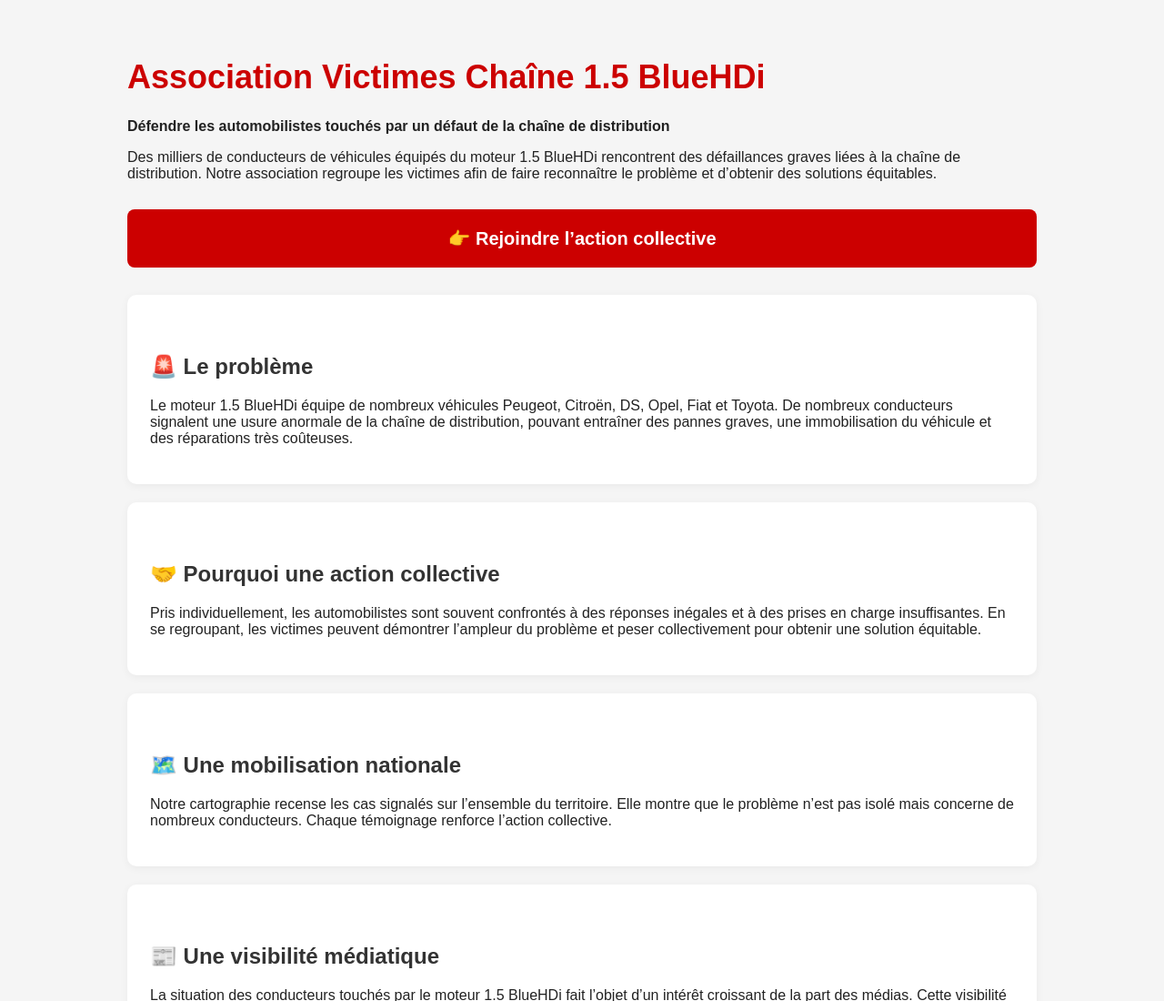
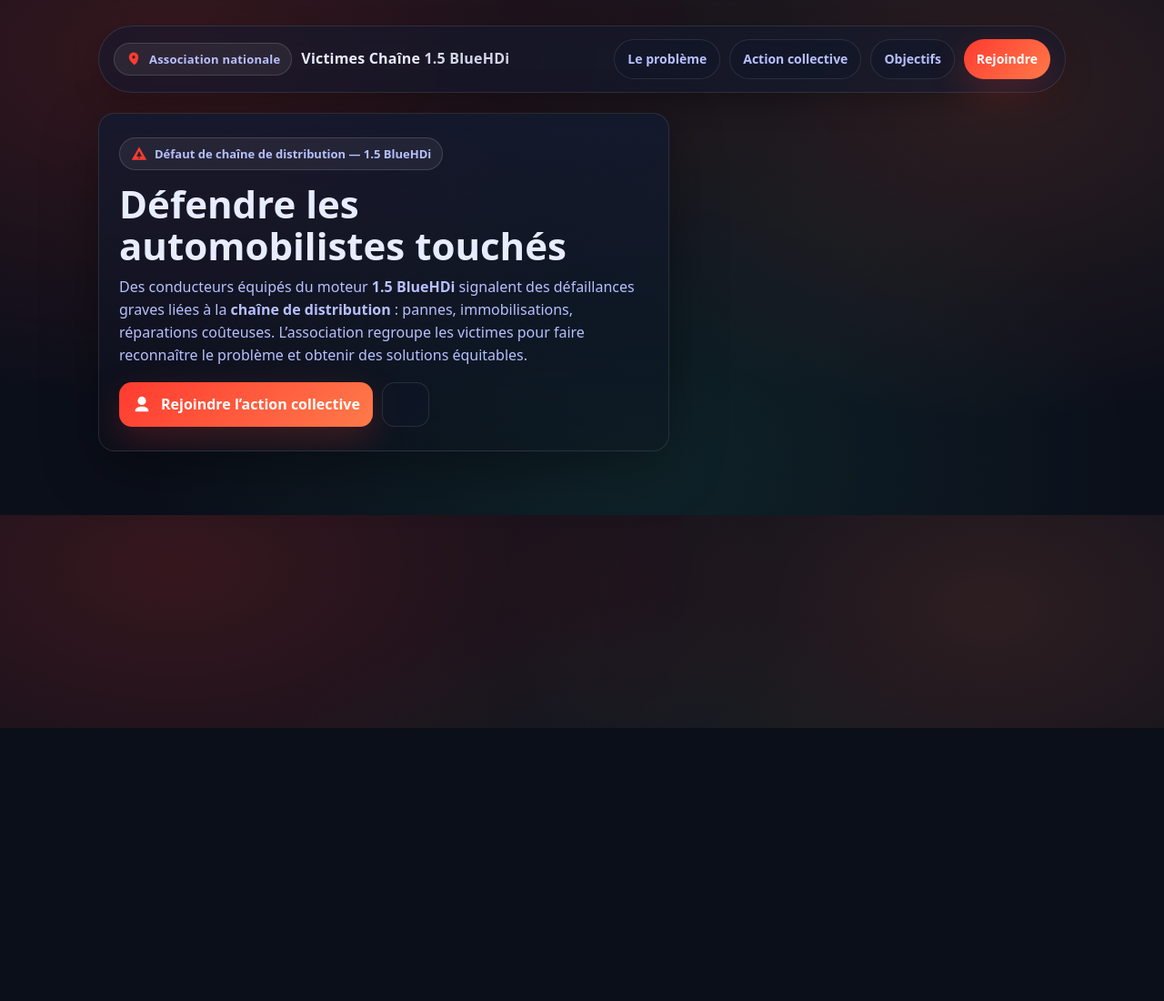
Before and after one commit to lords57535/bluehdi-hero, a plain HTML site: page index.html in a window 1280 px wide. Shown: the top 1100 px of the page at 91% size. After the commit the page ends 800 px from the top, so only its background shows below. Drawn offline with Linux system fonts and the light colour scheme.

Commit message:
Update index.html

```diff
--- a/index.html
+++ b/index.html
@@ -1,133 +1,251 @@
-<!DOCTYPE html>
+<!doctype html>
 <html lang="fr">
 <head>
-    <meta charset="UTF-8">
+  <meta charset="utf-8" />
+  <meta name="viewport" content="width=device-width,initial-scale=1" />
   <title>Association Victimes Chaîne 1.5 BlueHDi</title>
-    <meta name="viewport" content="width=device-width, initial-scale=1.0">
+  <meta name="description" content="Association des victimes du défaut de chaîne de distribution du moteur 1.5 BlueHDi. Action collective, témoignages, soutien." />
 
   <style>
-        body {
-            margin: 0;
-            font-family: Arial, sans-serif;
-            background: #f5f5f5;
-            color: #222;
+    :root{
+      --bg:#0b0f1a;
+      --panel:#0f1629;
+      --card:#111a30;
+      --card2:#0e1528;
+      --text:#e8ecff;
+      --muted:#b7c0ff;
+      --muted2:#9aa6e6;
+      --line:rgba(255,255,255,.10);
+      --accent:#ff3b30;
+      --accent2:#ff7a4a;
+      --ok:#31d0aa;
+
+      --radius:18px;
+      --shadow: 0 18px 60px rgba(0,0,0,.35);
+      --shadow2: 0 10px 30px rgba(0,0,0,.25);
     }
 
-        .container {
-            max-width: 1000px;
-            margin: auto;
-            padding: 40px 20px;
+    *{box-sizing:border-box}
+    body{
+      margin:0;
+      font-family: ui-sans-serif, system-ui, -apple-system, Segoe UI, Roboto, Arial, "Apple Color Emoji", "Segoe UI Emoji";
+      background:
+        radial-gradient(1200px 700px at 15% 10%, rgba(255,59,48,.18), transparent 55%),
+        radial-gradient(900px 600px at 85% 18%, rgba(255,122,74,.14), transparent 60%),
+        radial-gradient(900px 700px at 55% 90%, rgba(49,208,170,.10), transparent 60%),
+        var(--bg);
+      color:var(--text);
+      line-height:1.55;
+    }
+    a{color:inherit}
+    .wrap{max-width:1100px; margin:0 auto; padding:28px 18px 70px}
+    .nav{
+      display:flex; gap:10px; flex-wrap:wrap; align-items:center; justify-content:space-between;
+      padding:14px 16px; border:1px solid var(--line); border-radius:999px; background:rgba(17,26,48,.55);
+      backdrop-filter: blur(10px);
+      box-shadow: var(--shadow2);
+    }
+    .brand{
+      display:flex; align-items:center; gap:10px; font-weight:800; letter-spacing:.2px;
+    }
+    .pill{
+      display:inline-flex; align-items:center; gap:8px;
+      padding:10px 14px; border-radius:999px; border:1px solid var(--line);
+      background:rgba(15,22,41,.55);
+      color:var(--muted);
+      text-decoration:none;
+      transition:.18s ease;
+      font-weight:650;
+      font-size:14px;
+    }
+    .pill:hover{transform: translateY(-1px); border-color: rgba(255,255,255,.18)}
+    .pill.primary{
+      background: linear-gradient(135deg, var(--accent), var(--accent2));
+      border:none; color:white;
+      box-shadow: 0 14px 40px rgba(255,59,48,.22);
     }
 
-        h1 {
-            color: #c00;
-            font-size: 36px;
+    .hero{margin-top:22px; display:grid; grid-template-columns: 1.2fr .8fr; gap:18px; align-items:stretch}
+    @media (max-width: 900px){ .hero{grid-template-columns:1fr} }
+
+    .panel{
+      border:1px solid var(--line);
+      border-radius: var(--radius);
+      background: linear-gradient(180deg, rgba(17,26,48,.78), rgba(11,15,26,.35));
+      box-shadow: var(--shadow);
+      overflow:hidden;
+      position:relative;
+    }
+    .panel .inner{padding:26px 22px}
+    .kicker{
+      display:inline-flex; align-items:center; gap:8px;
+      padding:7px 12px; border-radius:999px;
+      border:1px solid rgba(255,255,255,.14);
+      background: rgba(255,255,255,.06);
+      color: var(--muted);
+      font-size:13px;
+      font-weight:700;
+    }
+    h1{margin:14px 0 10px; font-size:42px; line-height:1.1}
+    @media (max-width: 520px){ h1{font-size:34px} }
+    .lead{color:var(--muted); font-size:16px; margin:0 0 18px}
+    .ctaRow{display:flex; gap:10px; flex-wrap:wrap; margin-top:14px}
+    .btn{
+      display:inline-flex; align-items:center; justify-content:center; gap:10px;
+      padding:12px 14px; border-radius:14px; border:1px solid var(--line);
+      background: rgba(15,22,41,.55);
+      text-decoration:none; font-weight:800;
+      transition: .18s ease;
+      min-height:44px;
+    }
+    .btn:hover{transform: translateY(-1px); border-color: rgba(255,255,255,.18)}
+    .btn.primary{
+      border:none;
+      background: linear-gradient(135deg, var(--accent), var(--accent2));
+      color:white;
+      box-shadow: 0 14px 40px rgba(255,59,48,.22);
+    }
+    .btn.ghost{color:var(--text)}
+    .stats{display:grid; grid-template-columns: repeat(3, 1fr); gap:12px; margin-top:18px}
+    @media (max-width: 520px){ .stats{grid-template-columns:1fr} }
+    .stat{
+      padding:14px 14px;
+      border-radius: 16px;
+      border:1px solid var(--line);
+      background: rgba(17,26,48,.45);
+    }
+    .stat .n{font-weight:900; font-size:18px}
+    .stat .t{color:var(--muted2); font-size:13px; margin-top:4px}
+
+    .side{
+      display:flex; flex-direction:column; gap:14px;
+    }
+    .card{
+      border:1px solid var(--line);
+      border-radius: var(--radius);
+      background: rgba(17,26,48,.55);
+      box-shadow: var(--shadow2);
+      padding:18px 18px;
+    }
+    .card h3{margin:0 0 8px; font-size:16px}
+    .muted{color:var(--muted)}
+    .small{font-size:13px; color:var(--muted2)}
+    .list{margin:10px 0 0; padding:0; list-style:none; display:grid; gap:10px}
+    .li{
+      display:flex; gap:10px; align-items:flex-start;
+      padding:10px 10px; border-radius:14px;
+      border:1px solid rgba(255,255,255,.10);
+      background: rgba(14,21,40,.45);
     }
 
-        h2 {
-            margin-top: 40px;
-            color: #333;
+    .grid{
+      margin-top:18px;
+      display:grid;
+      grid-template-columns: repeat(12, 1fr);
+      gap:14px;
+    }
+    .col-6{grid-column: span 6}
+    .col-7{grid-column: span 7}
+    .col-5{grid-column: span 5}
+    .col-12{grid-column: span 12}
+    @media (max-width: 900px){
+      .col-6,.col-7,.col-5{grid-column: span 12}
     }
 
-        .cta {
-            margin: 30px 0;
-            padding: 20px;
-            background: #c00;
-            color: #fff;
-            text-align: center;
-            font-size: 20px;
-            border-radius: 8px;
+    .sectionTitle{
+      display:flex; align-items:center; gap:10px;
+      font-size:18px; margin:0 0 8px;
+    }
+    .sectionText{margin:0; color:var(--muted)}
+    .chipRow{display:flex; flex-wrap:wrap; gap:8px; margin-top:12px}
+    .chip{
+      padding:8px 10px; border-radius:999px;
+      border:1px solid rgba(255,255,255,.12);
+      background: rgba(255,255,255,.06);
+      color:var(--muted);
+      font-size:13px;
+      font-weight:700;
     }
 
-        .cta a {
-            color: #fff;
-            text-decoration: none;
-            font-weight: bold;
+    .schema{
+      border:1px solid var(--line);
+      border-radius: var(--radius);
+      background: linear-gradient(180deg, rgba(17,26,48,.50), rgba(11,15,26,.30));
+      padding:16px;
+      overflow:auto;
+    }
+    .footerCta{
+      margin-top:18px;
+      border:1px solid rgba(255,255,255,.12);
+      border-radius: var(--radius);
+      background: linear-gradient(135deg, rgba(255,59,48,.14), rgba(255,122,74,.10));
+      padding:18px;
+      display:flex; align-items:center; justify-content:space-between; gap:12px;
+      flex-wrap:wrap;
+    }
+    .footerCta strong{font-size:16px}
+    .note{
+      margin-top:14px;
+      color:rgba(255,255,255,.70);
+      font-size:12px;
     }
 
-        .block {
-            background: #fff;
-            padding: 25px;
-            margin: 20px 0;
-            border-radius: 10px;
-            box-shadow: 0 2px 10px rgba(0,0,0,0.05);
-        }
+    /* SVG icons */
+    .ico{width:18px; height:18px; display:inline-block; vertical-align:middle}
+    .ico.lg{width:22px; height:22px}
+    .ico.red{color:var(--accent)}
+    .ico.mint{color:var(--ok)}
+    .ico.muted{color:var(--muted)}
+    svg{fill: currentColor}
   </style>
 </head>
 
 <body>
+  <div class="wrap">
 
-    <div class="container">
+    <!-- NAV -->
+    <div class="nav">
+      <div class="brand">
+        <span class="kicker">
+          <span class="ico red" aria-hidden="true">
+            <svg viewBox="0 0 24 24"><path d="M12 2a7 7 0 0 0-7 7c0 2.5 1.4 5.2 4.2 8.1 1.1 1.1 2.3 2.1 3.6 3.2.1.1.2.1.2.2.1-.1.2-.1.2-.2 1.3-1.1 2.5-2.1 3.6-3.2C17.6 14.2 19 11.5 19 9a7 7 0 0 0-7-7Zm0 9.2a2.2 2.2 0 1 1 0-4.4 2.2 2.2 0 0 1 0 4.4Z"/></svg>
+          </span>
+          Association nationale
+        </span>
+        <span>Victimes Chaîne <span style="opacity:.9">1.5 BlueHDi</span></span>
+      </div>
 
-        <h1>Association Victimes Chaîne 1.5 BlueHDi</h1>
-        <p><strong>Défendre les automobilistes touchés par un défaut de la chaîne de distribution</strong></p>
+      <div style="display:flex; gap:10px; flex-wrap:wrap; justify-content:flex-end;">
+        <a class="pill" href="#probleme">Le problème</a>
+        <a class="pill" href="#action">Action collective</a>
+        <a class="pill" href="#objectifs">Objectifs</a>
+        <a class="pill primary" href="#rejoindre">Rejoindre</a>
+      </div>
+    </div>
 
-        <p>
-            Des milliers de conducteurs de véhicules équipés du moteur 1.5 BlueHDi rencontrent des défaillances graves liées à la chaîne de distribution.
-            Notre association regroupe les victimes afin de faire reconnaître le problème et d’obtenir des solutions équitables.
+    <!-- HERO -->
+    <div class="hero">
+      <div class="panel">
+        <div class="inner">
+          <div class="kicker">
+            <span class="ico red" aria-hidden="true">
+              <svg viewBox="0 0 24 24"><path d="M12 2 1 21h22L12 2Zm0 6 4 8H8l4-8Zm-1 9h2v2h-2v-2Z"/></svg>
+            </span>
+            Défaut de chaîne de distribution — 1.5 BlueHDi
+          </div>
+
+          <h1>Défendre les automobilistes touchés</h1>
+          <p class="lead">
+            Des conducteurs équipés du moteur <strong>1.5 BlueHDi</strong> signalent des défaillances graves liées à la
+            <strong>chaîne de distribution</strong> : pannes, immobilisations, réparations coûteuses.
+            L’association regroupe les victimes pour faire reconnaître le problème et obtenir des solutions équitables.
           </p>
 
-        <div class="cta">
-            👉 <a href="#">Rejoindre l’action collective</a>
-        </div>
-
-        <div class="block">
-            <h2>🚨 Le problème</h2>
-            <p>
-                Le moteur 1.5 BlueHDi équipe de nombreux véhicules Peugeot, Citroën, DS, Opel, Fiat et Toyota.
-                De nombreux conducteurs signalent une usure anormale de la chaîne de distribution, pouvant entraîner des pannes graves,
-                une immobilisation du véhicule et des réparations très coûteuses.
-            </p>
-        </div>
-
-        <div class="block">
-            <h2>🤝 Pourquoi une action collective</h2>
-            <p>
-                Pris individuellement, les automobilistes sont souvent confrontés à des réponses inégales et à des prises en charge insuffisantes.
-                En se regroupant, les victimes peuvent démontrer l’ampleur du problème et peser collectivement pour obtenir une solution équitable.
-            </p>
-        </div>
-
-        <div class="block">
-            <h2>🗺️ Une mobilisation nationale</h2>
-            <p>
-                Notre cartographie recense les cas signalés sur l’ensemble du territoire.
-                Elle montre que le problème n’est pas isolé mais concerne de nombreux conducteurs.
-                Chaque témoignage renforce l’action collective.
-            </p>
-        </div>
-
-        <div class="block">
-            <h2>📰 Une visibilité médiatique</h2>
-            <p>
-                La situation des conducteurs touchés par le moteur 1.5 BlueHDi fait l’objet d’un intérêt croissant de la part des médias.
-                Cette visibilité contribue à faire avancer la reconnaissance du problème.
-            </p>
-        </div>
-
-        <div class="block">
-            <h2>🎯 Nos objectifs</h2>
-            <ul>
-                <li>Faire reconnaître le dysfonctionnement</li>
-                <li>Obtenir une prise en charge équitable</li>
-                <li>Défendre les victimes</li>
-                <li>Favoriser la transparence</li>
-            </ul>
-        </div>
-
-        <div class="block">
-            <h2>💪 Vous êtes concerné ?</h2>
-            <p>
-                Si votre véhicule est équipé d’un moteur 1.5 BlueHDi et que vous avez rencontré une panne ou un dysfonctionnement, vous n’êtes pas seul.
-            </p>
-            <p>
-                👉 Rejoindre l’action collective<br>
-                👉 Ajouter mon témoignage<br>
-                👉 Nous soutenir
-            </p>
-        </div>
-
-    </div>
-
-</body>
-</html>
+          <div class="ctaRow" id="rejoindre">
+            <!-- Remplace les # par tes liens AssoConnect : formulaire / adhésion / don -->
+            <a class="btn primary" href="#">
+              <span class="ico lg" aria-hidden="true"><svg viewBox="0 0 24 24"><path d="M12 12a5 5 0 1 0-5-5 5 5 0 0 0 5 5Zm0 2c-4.4 0-8 2.2-8 5v1h16v-1c0-2.8-3.6-5-8-5Z"/></svg></span>
+              Rejoindre l’action collective
+            </a>
+            <a class="btn ghost" href="#">
+              <span class="ico lg muted" aria-hidden="true"><svg viewBox="0 0 24 24"><path d="M4 4h16v14H7l-
```
Lines whose indentation alone changed are shown as unchanged.
